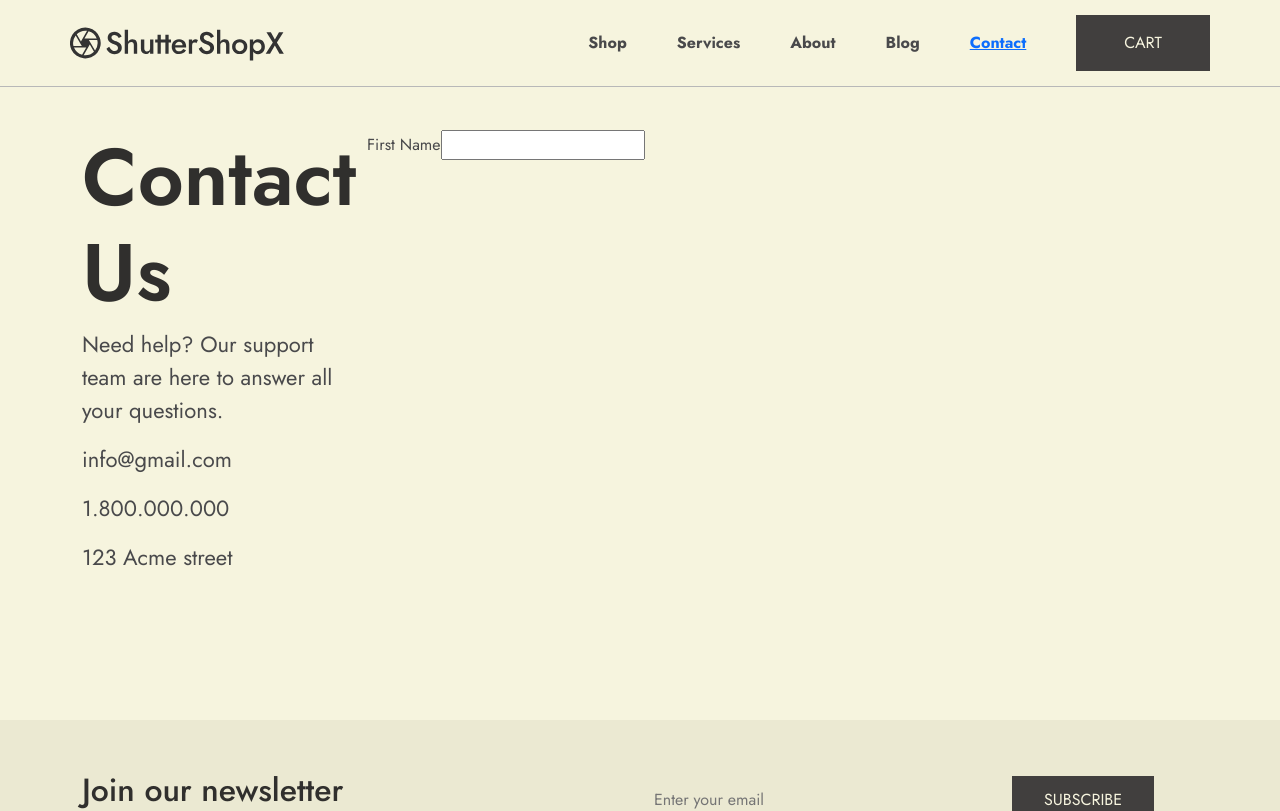
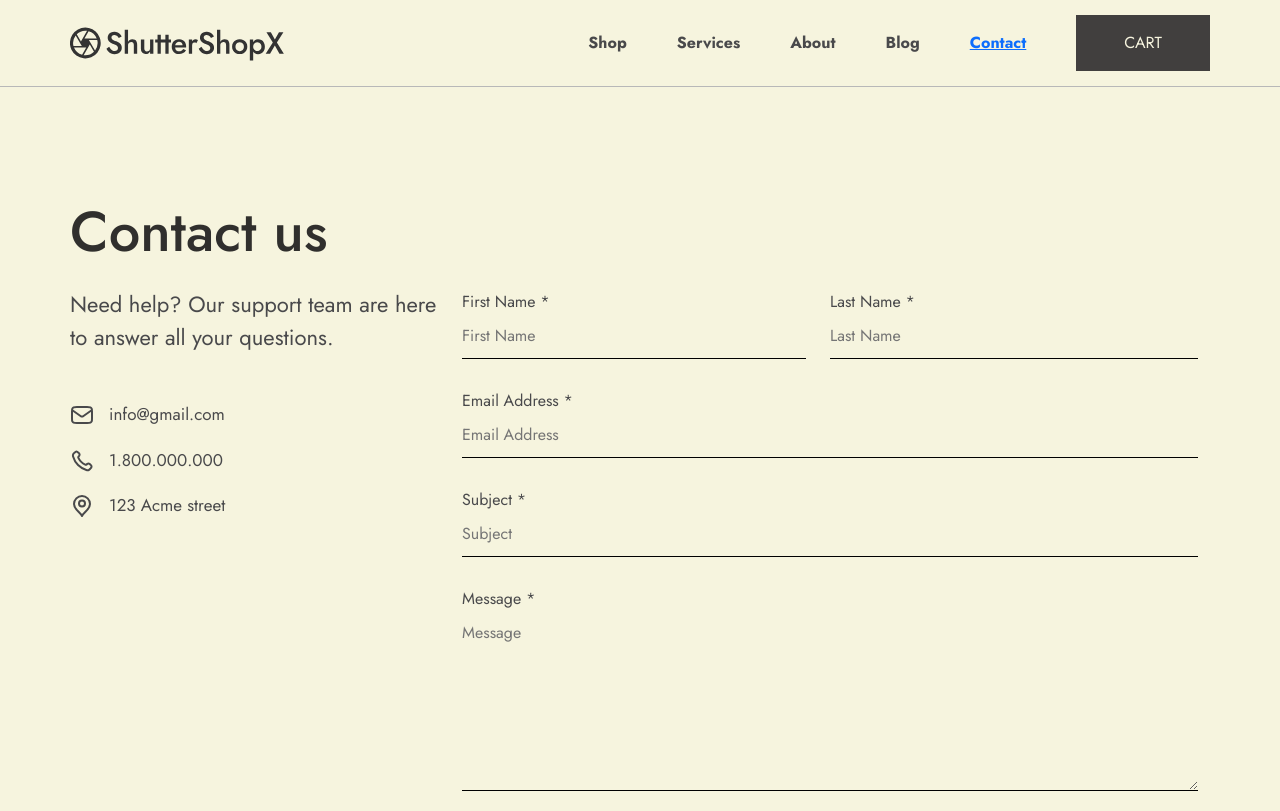
Before and after one commit to GeorgiosDrivas/shutter-shop, a React (Vite) app: page /contact in a window 1280 px wide. Shown: the top 811 px of the page. Built offline with nearby package versions, Linux system fonts and the light colour scheme; a web font is replaced by a local one.

Commit message:
Contact page completion

```diff
--- a/src/components/contact.tsx
+++ b/src/components/contact.tsx
@@ -5,26 +5,117 @@ export default function Contact() {
     <>
       <section id="contact">
         <div className="container">
-          <div className="row">
-            <div className="col-3">
-              <h1>Contact Us</h1>
+          <div className="row justify-content-center align-items-start">
+            <div className="col-4 p-0">
+              <h1 className="mb-4">Contact us</h1>
               <p>
                 Need help? Our support team are here to answer all your
                 questions.
               </p>
-              <div className="mt-3">
-                <p>info@gmail.com</p>
-                <p>1.800.000.000</p>
-                <p>123 Acme street</p>
+              <div className="contact-details mt-5">
+                <div>
+                  <svg
+                    width="24"
+                    height="24"
+                    viewBox="0 0 24 24"
+                    fill="none"
+                    xmlns="http://www.w3.org/2000/svg"
+                  >
+                    <path
+                      d="M2 7L10.1649 12.7154C10.8261 13.1783 11.1567 13.4097 11.5163 13.4993C11.8339 13.5785 12.1661 13.5785 12.4837 13.4993C12.8433 13.4097 13.1739 13.1783 13.8351 12.7154L22 7M6.8 20H17.2C18.8802 20 19.7202 20 20.362 19.673C20.9265 19.3854 21.3854 18.9265 21.673 18.362C22 17.7202 22 16.8802 22 15.2V8.8C22 7.11984 22 6.27976 21.673 5.63803C21.3854 5.07354 20.9265 4.6146 20.362 4.32698C19.7202 4 18.8802 4 17.2 4H6.8C5.11984 4 4.27976 4 3.63803 4.32698C3.07354 4.6146 2.6146 5.07354 2.32698 5.63803C2 6.27976 2 7.11984 2 8.8V15.2C2 16.8802 2 17.7202 2.32698 18.362C2.6146 18.9265 3.07354 19.3854 3.63803 19.673C4.27976 20 5.11984 20 6.8 20Z"
+                      stroke="currentColor"
+                      stroke-width="2"
+                      stroke-linecap="round"
+                      stroke-linejoin="round"
+                    ></path>
+                  </svg>
+                  <p>info@gmail.com</p>
+                </div>
+                <div>
+                  <svg
+                    width="24"
+                    height="24"
+                    viewBox="0 0 24 24"
+                    fill="none"
+                    xmlns="http://www.w3.org/2000/svg"
+                  >
+                    <path
+                      d="M8.38028 8.85335C9.07627 10.303 10.0251 11.6616 11.2266 12.8632C12.4282 14.0648 13.7869 15.0136 15.2365 15.7096C15.3612 15.7694 15.4235 15.7994 15.5024 15.8224C15.7828 15.9041 16.127 15.8454 16.3644 15.6754C16.4313 15.6275 16.4884 15.5704 16.6027 15.4561C16.9523 15.1064 17.1271 14.9316 17.3029 14.8174C17.9658 14.3864 18.8204 14.3864 19.4833 14.8174C19.6591 14.9316 19.8339 15.1064 20.1835 15.4561L20.3783 15.6509C20.9098 16.1824 21.1755 16.4481 21.3198 16.7335C21.6069 17.301 21.6069 17.9713 21.3198 18.5389C21.1755 18.8242 20.9098 19.09 20.3783 19.6214L20.2207 19.779C19.6911 20.3087 19.4263 20.5735 19.0662 20.7757C18.6667 21.0001 18.0462 21.1615 17.588 21.1601C17.1751 21.1589 16.8928 21.0788 16.3284 20.9186C13.295 20.0576 10.4326 18.4332 8.04466 16.0452C5.65668 13.6572 4.03221 10.7948 3.17124 7.76144C3.01103 7.19699 2.93092 6.91477 2.9297 6.50182C2.92833 6.0436 3.08969 5.42311 3.31411 5.0236C3.51636 4.66357 3.78117 4.39876 4.3108 3.86913L4.46843 3.7115C4.99987 3.18006 5.2656 2.91433 5.55098 2.76999C6.11854 2.48292 6.7888 2.48292 7.35636 2.76999C7.64174 2.91433 7.90747 3.18006 8.43891 3.7115L8.63378 3.90637C8.98338 4.25597 9.15819 4.43078 9.27247 4.60655C9.70347 5.26945 9.70347 6.12403 9.27247 6.78692C9.15819 6.96269 8.98338 7.1375 8.63378 7.4871C8.51947 7.60142 8.46231 7.65857 8.41447 7.72538C8.24446 7.96281 8.18576 8.30707 8.26748 8.58743C8.29048 8.66632 8.32041 8.72866 8.38028 8.85335Z"
+                      stroke="currentColor"
+                      stroke-width="2"
+                      stroke-linecap="round"
+                      stroke-linejoin="round"
+                    ></path>
+                  </svg>
+                  <p>1.800.000.000</p>
+                </div>
+                <div>
+                  <svg
+                    width="24"
+                    height="24"
+                    viewBox="0 0 24 24"
+                    fill="none"
+                    xmlns="http://www.w3.org/2000/svg"
+                  >
+                    <path
+                      d="M12 12.5C13.6569 12.5 15 11.1569 15 9.5C15 7.84315 13.6569 6.5 12 6.5C10.3431 6.5 9 7.84315 9 9.5C9 11.1569 10.3431 12.5 12 12.5Z"
+                      stroke="currentColor"
+                      stroke-width="2"
+                      stroke-linecap="round"
+                      stroke-linejoin="round"
+                    ></path>
+                    <path
+                      d="M12 22C14 18 20 15.4183 20 10C20 5.58172 16.4183 2 12 2C7.58172 2 4 5.58172 4 10C4 15.4183 10 18 12 22Z"
+                      stroke="currentColor"
+                      stroke-width="2"
+                      stroke-linecap="round"
+                      stroke-linejoin="round"
+                    ></path>
+                  </svg>
+                  <p>123 Acme street</p>
+                </div>
               </div>
             </div>
-            <div className="col-9">
+            <div className="col-8">
               <div className="contact-form">
                 <form>
-                  <div>
-                    <label htmlFor="firstName">First Name</label>
-                    <input type="text" id="firstName" />
+                  <div className="d-flex">
+                    <div className="firstNameField pe-4">
+                      <label htmlFor="firstName">First Name *</label>
+                      <input
+                        type="text"
+                        id="firstName"
+                        placeholder="First Name"
+                      />
+                    </div>
+                    <div className="lastNameField">
+                      <label htmlFor="lastName">Last Name *</label>
+                      <input
+                        type="text"
+                        id="lastName"
+                        placeholder="Last Name"
+                      />
+                    </div>
                   </div>
+                  <div className="contact-form-full">
+                    <div>
+                      <label htmlFor="email">Email Address *</label>
+                      <input
+                        type="text"
+                        id="email"
+                        placeholder="Email Address"
+                      />
+                    </div>
+                    <div>
+                      <label htmlFor="subject">Subject *</label>
+                      <input type="text" id="subject" placeholder="Subject" />
+                    </div>
+                    <div>
+                      <label htmlFor="message">Message *</label>
+                      <textarea id="message" placeholder="Message" />
+                    </div>
+                  </div>
+                  <button className="text-uppercase">Send Message</button>
                 </form>
               </div>
             </div>
--- a/src/styles/contact.style.css
+++ b/src/styles/contact.style.css
@@ -1,3 +1,76 @@
 #contact {
-  padding: 130px 0;
+  flex-direction: column;
+  justify-content: center;
+  align-items: center;
+  width: 100%;
+  padding-top: 12.5rem;
+  padding-bottom: 5rem;
+  display: flex;
 }
+
+#contact h1 {
+  font-size: 3.5rem;
+  font-weight: 500;
+  line-height: 1.15em;
+}
+
+#contact label {
+  display: block;
+}
+
+#contact input,
+#contact textarea {
+  background-color: transparent;
+  border: none;
+  border-bottom: 1px solid;
+  padding: 10px 0;
+  margin-bottom: 30px;
+}
+
+.firstNameField,
+.lastNameField {
+  width: 50%;
+}
+
+#firstName,
+#lastName {
+  width: 100%;
+}
+
+.contact-form-full input {
+  width: 100%;
+}
+
+#contact textarea {
+  min-height: 11.25rem;
+  width: 100%;
+}
+
+#contact button {
+  background-color: #413f3e;
+  color: #f6f4de;
+  text-transform: uppercase;
+  border: 1.5px solid #0000;
+  min-width: 8.25rem;
+  padding: 1rem 2rem;
+  font-size: 1rem;
+  font-weight: 400;
+  line-height: 1.5em;
+}
+
+.contact-form {
+  padding-top: 90px;
+}
+
+.contact-details p {
+  font-size: 17px;
+  padding-left: 15px;
+  margin: 0;
+}
+
+.contact-details div {
+  margin-bottom: 20px;
+  display: flex;
+  justify-content: start;
+  align-items: center;
+}
```
